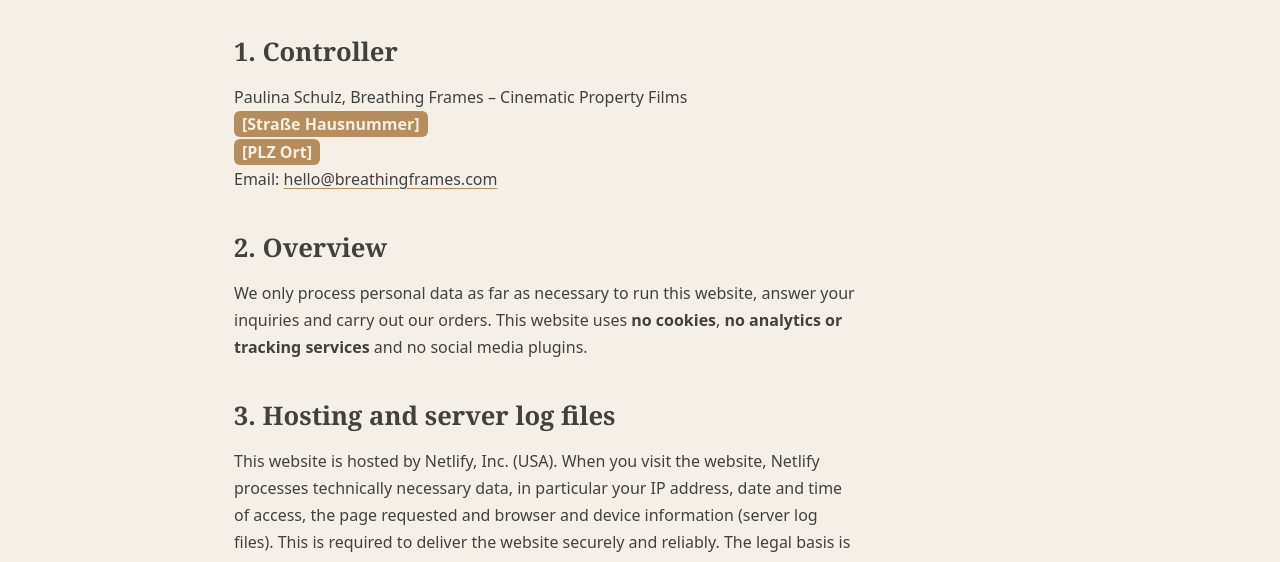
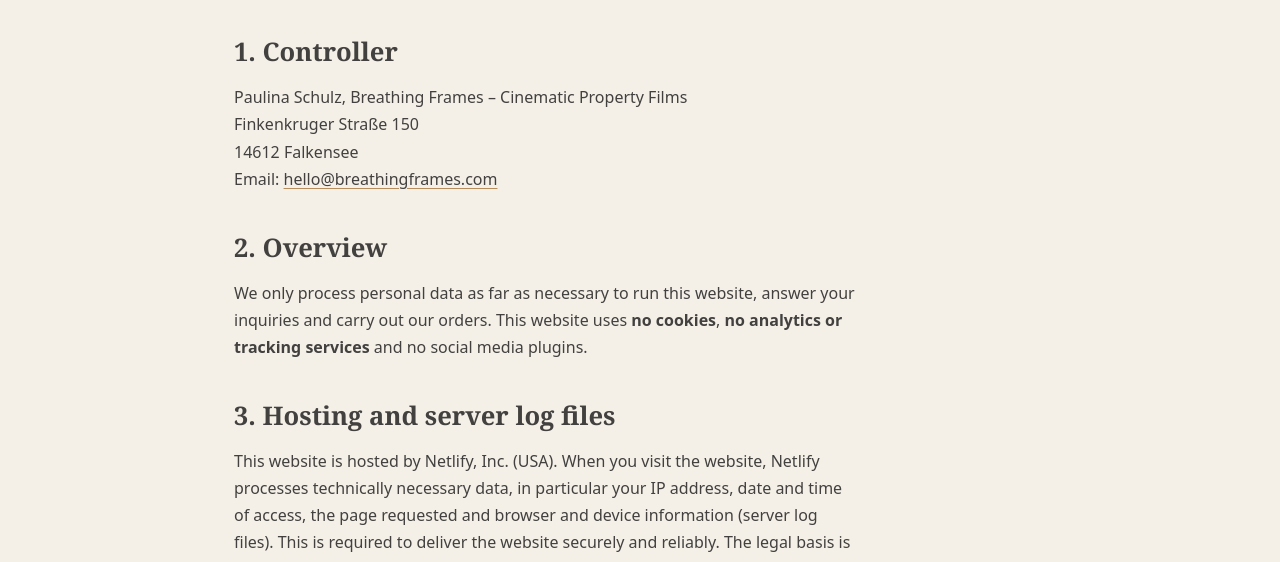
Before and after one commit to paulinapatricia/breathingframes-website, a plain HTML site: page datenschutz.html in a window 1280 px wide. Shown: the part 235-797 px from the top of the page. Drawn offline with Linux system fonts and the light colour scheme.

Commit message:
Impressum/Datenschutz: Anschrift eingetragen
Co-Authored-By: Claude Opus 5.5 <noreply@anthropic.com>
Claude-Session: https://claude.ai/code/session_01BxXFUtByCN51P9yFcKKrnv

```diff
--- a/datenschutz.html
+++ b/datenschutz.html
@@ -45,7 +45,7 @@ footer a{color:var(--gold)}
 <h1>Datenschutzerklärung</h1>
 <p class="stand">Stand: November 2026</p>
 <h2>1. Verantwortliche</h2>
-<p>Paulina Schulz, Breathing Frames – Cinematic Property Films<br><span class="todo">[Straße Hausnummer]</span><br><span class="todo">[PLZ Ort]</span><br>E-Mail: <a href="mailto:hello@breathingframes.com">hello@breathingframes.com</a></p>
+<p>Paulina Schulz, Breathing Frames – Cinematic Property Films<br>Finkenkruger Straße 150<br>14612 Falkensee<br>E-Mail: <a href="mailto:hello@breathingframes.com">hello@breathingframes.com</a></p>
 <h2>2. Überblick</h2>
 <p>Wir verarbeiten personenbezogene Daten nur, soweit dies zum Betrieb dieser Website, zur Beantwortung Ihrer Anfragen und zur Durchführung unserer Aufträge erforderlich ist. Diese Website setzt <strong>keine Cookies</strong>, nutzt <strong>keine Analyse- oder Tracking-Dienste</strong> und bindet keine Social-Media-Plugins ein.</p>
 <h2>3. Hosting und Server-Logfiles</h2>
@@ -74,7 +74,7 @@ footer a{color:var(--gold)}
 <h1>Privacy policy</h1>
 <p class="stand">Last updated: November 2026. The German version is legally binding.</p>
 <h2>1. Controller</h2>
-<p>Paulina Schulz, Breathing Frames – Cinematic Property Films<br><span class="todo">[Straße Hausnummer]</span><br><span class="todo">[PLZ Ort]</span><br>Email: <a href="mailto:hello@breathingframes.com">hello@breathingframes.com</a></p>
+<p>Paulina Schulz, Breathing Frames – Cinematic Property Films<br>Finkenkruger Straße 150<br>14612 Falkensee<br>Email: <a href="mailto:hello@breathingframes.com">hello@breathingframes.com</a></p>
 <h2>2. Overview</h2>
 <p>We only process personal data as far as necessary to run this website, answer your inquiries and carry out our orders. This website uses <strong>no cookies</strong>, <strong>no analytics or tracking services</strong> and no social media plugins.</p>
 <h2>3. Hosting and server log files</h2>
```
Also changed, not shown: impressum.html (+2 -2 lines).
